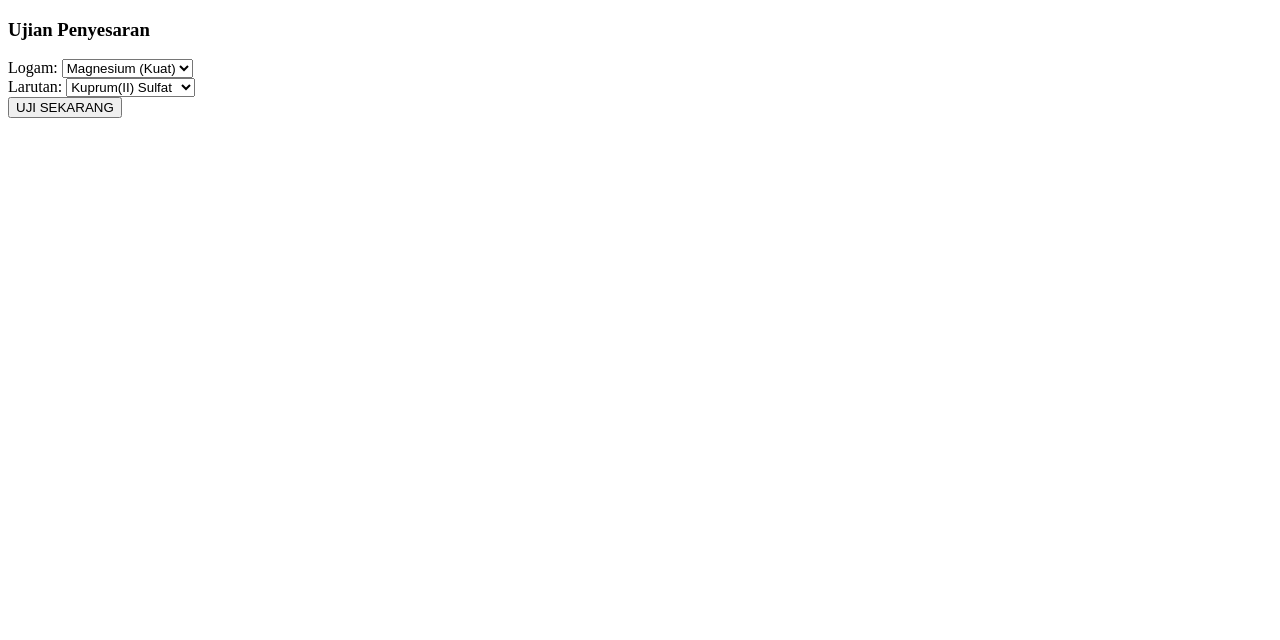
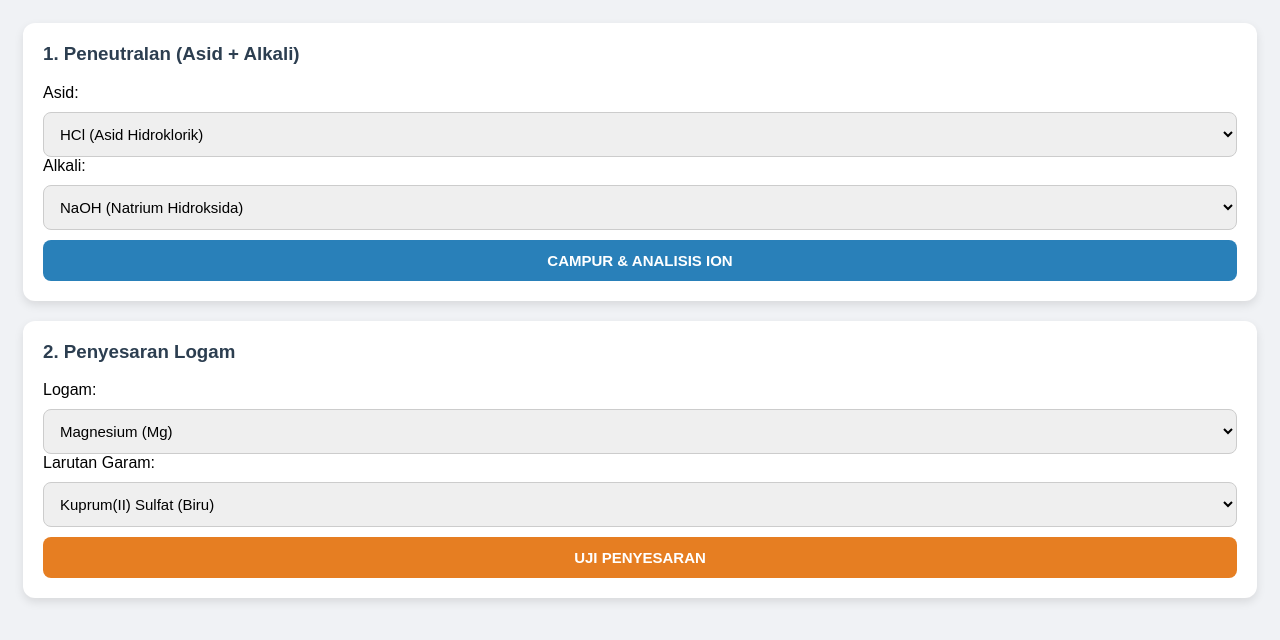
Before and after one commit to hidayahsaleh13-12/Elektrokimia, a plain HTML site: page index.html in a window 1280 px wide. Drawn offline with Linux system fonts and the light colour scheme.

Commit message:
Update index.html

```diff
--- a/index.html
+++ b/index.html
@@ -1,40 +1,101 @@
 <!DOCTYPE html>
-<html>
+<html lang="ms">
+<head>
+    <meta charset="UTF-8">
+    <meta name="viewport" content="width=device-width, initial-scale=1.0">
+    <title>Makmal Kimia Digital</title>
+    <style>
+        body { font-family: sans-serif; background: #f0f2f5; padding: 15px; }
+        .kad { background: white; padding: 20px; border-radius: 12px; box-shadow: 0 4px 10px rgba(0,0,0,0.1); margin-bottom: 20px; }
+        h2, h3 { color: #2c3e50; margin-top: 0; }
+        select, button { width: 100%; padding: 12px; margin-top: 10px; border-radius: 8px; border: 1px solid #ccc; font-size: 15px; }
+        button { background: #2980b9; color: white; font-weight: bold; border: none; cursor: pointer; }
+        .hasil { margin-top: 15px; padding: 15px; border-radius: 8px; display: none; border-left: 5px solid #27ae60; background: #f9f9f9; }
+        .warna-pemerhatian { display: inline-block; width: 20px; height: 20px; border: 1px solid #000; vertical-align: middle; }
+    </style>
+</head>
 <body>
-    <h3>Ujian Penyesaran</h3>
 
-    Logam:
-    <select id="m">
-        <option value="10">Magnesium (Kuat)</option>
-        <option value="5">Kuprum (Lemah)</option>
-    </select><br>
+    <div class="kad">
+        <h3>1. Peneutralan (Asid + Alkali)</h3>
+        <label>Asid:</label>
+        <select id="asid_p">
+            <option value="HCl">HCl (Asid Hidroklorik)</option>
+            <option value="H2SO4">H₂SO₄ (Asid Sulfurik)</option>
+        </select>
+        <label>Alkali:</label>
+        <select id="alkali_p">
+            <option value="NaOH">NaOH (Natrium Hidroksida)</option>
+            <option value="KOH">KOH (Kalium Hidroksida)</option>
+        </select>
+        <button onclick="kiraPeneutralan()">CAMPUR & ANALISIS ION</button>
 
-    Larutan:
-    <select id="s">
-        <option value="5">Kuprum(II) Sulfat</option>
-        <option value="10">Magnesium Sulfat</option>
-    </select><br>
+        <div id="res_p" class="hasil">
+            <strong>Persamaan:</strong> <span id="eq_p"></span><br>
+            <strong>Kation (+):</strong> <span id="kat_p"></span><br>
+            <strong>Anion (-):</strong> <span id="ani_p"></span>
+        </div>
+    </div>
 
-    <button onclick="run()">UJI SEKARANG</button>
+    <div class="kad">
+        <h3>2. Penyesaran Logam</h3>
+        <label>Logam:</label>
+        <select id="logam_s">
+            <option value="4">Magnesium (Mg)</option>
+            <option value="1">Kuprum (Cu)</option>
+        </select>
+        <label>Larutan Garam:</label>
+        <select id="larutan_s">
+            <option value="1">Kuprum(II) Sulfat (Biru)</option>
+            <option value="4">Magnesium Sulfat (Bening)</option>
+        </select>
+        <button onclick="kiraPenyesaran()" style="background:#e67e22;">UJI PENYESARAN</button>
 
-    <div id="out" style="margin-top:20px; padding:10px; border:1px solid #ccc; display:none;"></div>
+        <div id="res_s" class="hasil" style="border-left-color: #e67e22;">
+            <div id="teks_s"></div>
+            <div id="warna_visual" style="margin-top:10px;"></div>
+        </div>
+    </div>
 
-    <script>
-        function run() {
-            var metal = parseInt(document.getElementById('m').value);
-            var salt = parseInt(document.getElementById('s').value);
-            var out = document.getElementById('out');
+<script>
+    // FUNGSI PENEUTRALAN
+    function kiraPeneutralan() {
+        const a = document.getElementById('asid_p').value;
+        const b = document.getElementById('alkali_p').value;
+        const res = document.getElementById('res_p');
 
-            out.style.display = "block";
+        let eq = "", kat = "", ani = "";
 
-            if (metal > salt) {
-                out.innerHTML = "<b>BERJAYA!</b><br>Persamaan: Mg + Cu²⁺ → Mg²⁺ + Cu<br>Warna: Biru jadi Pudar.";
-                out.style.color = "green";
-            } else {
-                out.innerHTML = "<b>TIADA TINDAK BALAS</b><br>Logam tidak cukup kuat untuk menghalau kation.";
-                out.style.color = "red";
-            }
+        if(a === "HCl" && b === "NaOH") { eq = "HCl + NaOH → NaCl + H₂O"; kat = "Na⁺"; ani = "Cl⁻"; }
+        else if(a === "HCl" && b === "KOH") { eq = "HCl + KOH → KCl + H₂O"; kat = "K⁺"; ani = "Cl⁻"; }
+        else if(a === "H2SO4" && b === "NaOH") { eq = "H₂SO₄ + 2NaOH → Na₂SO₄ + 2H₂O"; kat = "Na⁺"; ani = "SO₄²⁻"; }
+        else if(a === "H2SO4" && b === "KOH") { eq = "H₂SO₄ + 2KOH → K₂SO₄ + 2H₂O"; kat = "K⁺"; ani = "SO₄²⁻"; }
+
+        res.style.display = "block";
+        document.getElementById('eq_p').innerText = eq;
+        document.getElementById('kat_p').innerText = kat;
+        document.getElementById('ani_p').innerText = ani;
+    }
+
+    // FUNGSI PENYESARAN
+    function kiraPenyesaran() {
+        const m = parseInt(document.getElementById('logam_s').value);
+        const s = parseInt(document.getElementById('larutan_s').value);
+        const res = document.getElementById('res_s');
+        const teks = document.getElementById('teks_s');
+        const visual = document.getElementById('warna_visual');
+
+        res.style.display = "block";
+
+        if (m > s) {
+            teks.innerHTML = "<b>BERJAYA!</b><br>Logam menyesarkan larutan. <br><i>Pemerhatian:</i> Warna biru larutan memudar (jika Cu) dan mendakan terbentuk.";
+            visual.innerHTML = "Warna: <div class='warna-pemerhatian' style='background:#3498db'></div> → <div class='warna-pemerhatian' style='background:#fff'></div>";
+        } else {
+            teks.innerHTML = "<b>TIADA TINDAK BALAS.</b><br>Logam kurang reaktif.";
+            visual.innerHTML = "";
         }
-    </script>
+    }
+</script>
+
 </body>
 </html>
```
